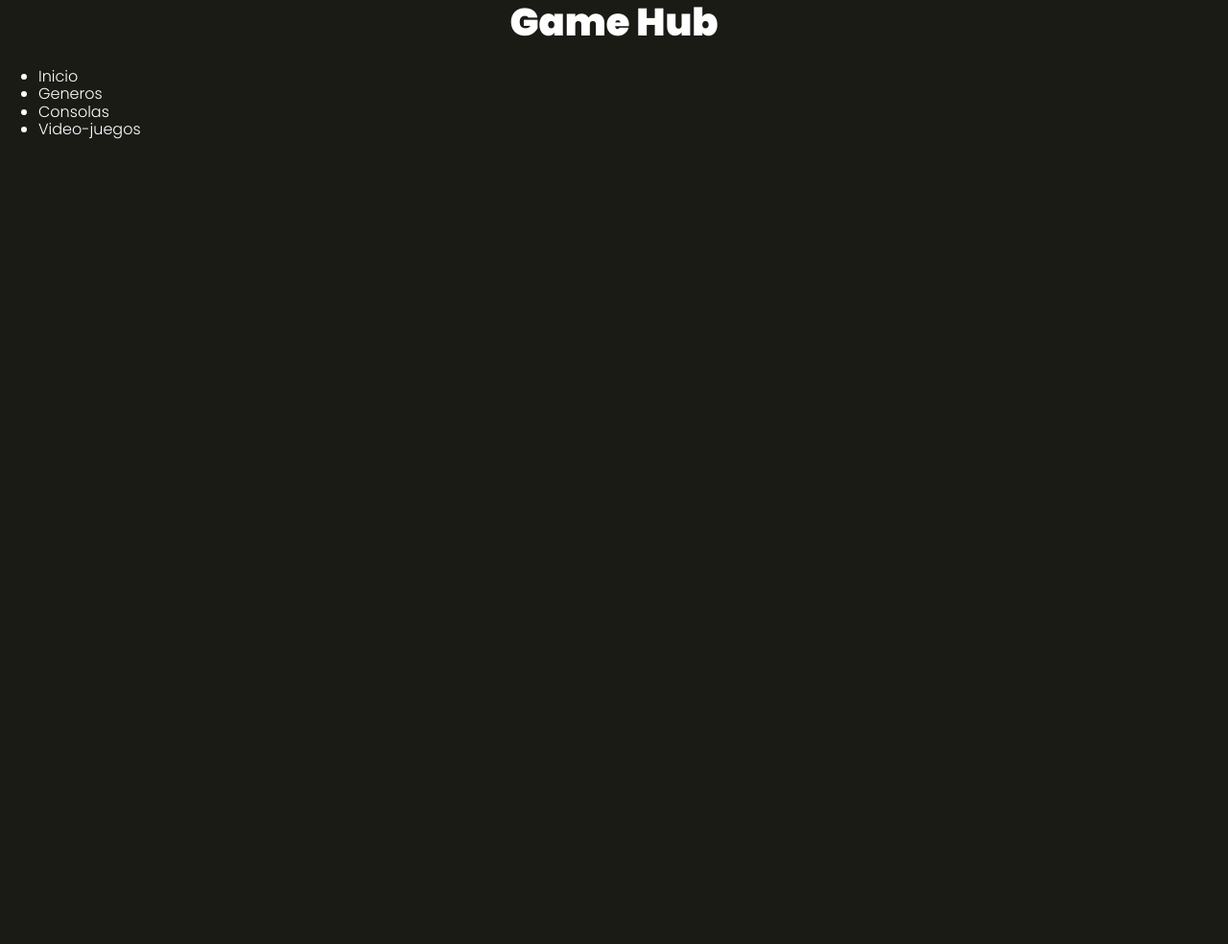
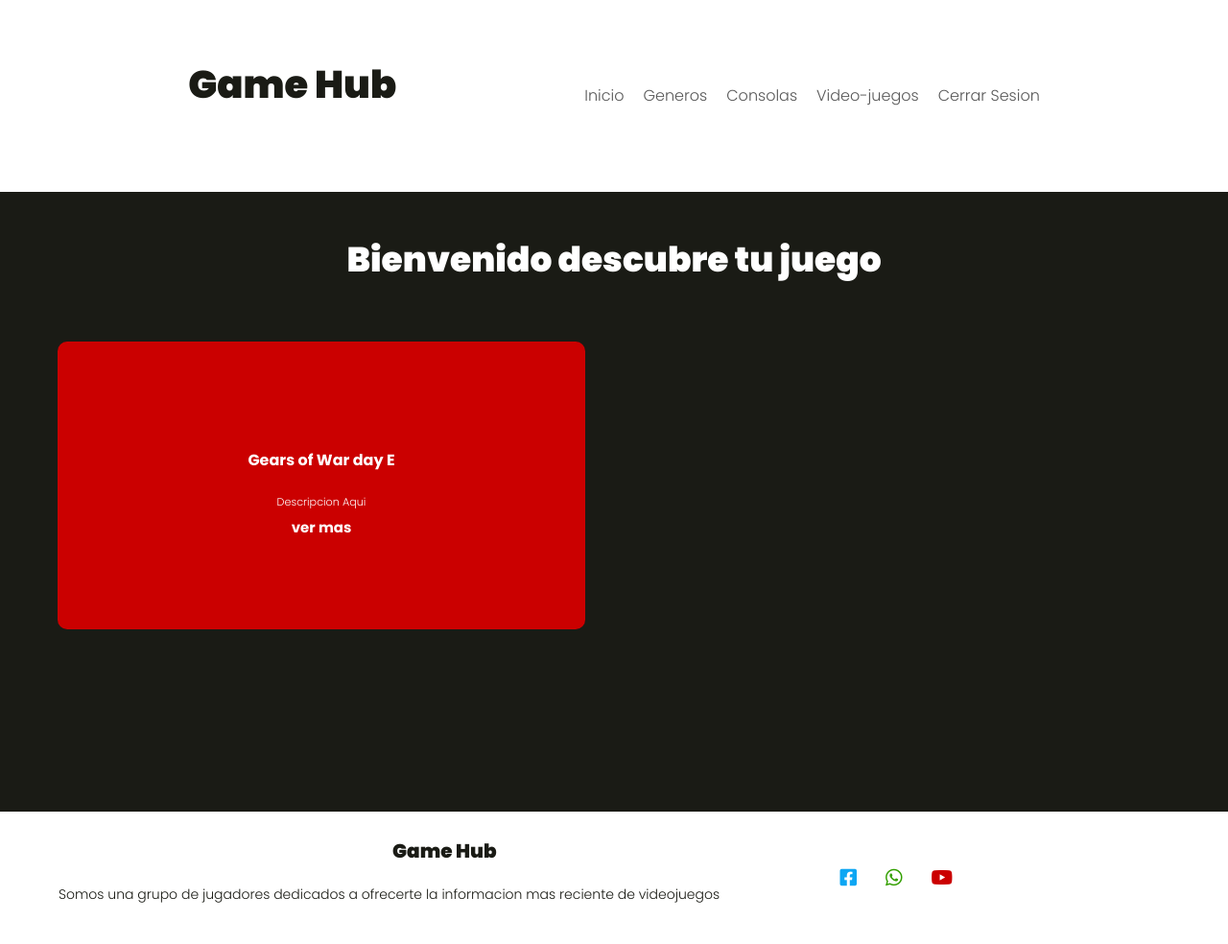
Before and after one commit to GeovanniVera/gamehub, a PHP site: template app/views/auth/dashboard.php in a window 1280 px wide. Shown: the whole page at 96% size. Before the commit the page ends 145 px from the top, so only its background shows below. Run offline with PHP 8.4, Linux system fonts and the light colour scheme; the template is opened without the code that fills it, so the values that code supplies are empty.

Commit message:
se creo las plantillas para headers y footers ademas la vista del dashboard

```diff
--- a/app/views/auth/dashboard.php
+++ b/app/views/auth/dashboard.php
@@ -1,13 +1,17 @@
-<header>
-    <div class="logo">
-        <h1>Game Hub</h1>
+<?php include __DIR__ . "/../includes/navbar.php" ?>
+<main>
+    <h2>Bienvenido descubre tu juego</h2>
+
+    <div class="contenedor dashbord-container">
+        <!--inicio de la card-->
+        <div class="cards">
+                <div class="card red">
+                    <p class="tip">Gears of War day E</p>
+                    <p class="second-text">Descripcion Aqui</p>
+                    <a href="/" class="button">ver mas</a>
+                </div>
+            </div>
+            <!-- fin card-->
     </div>
-    <nav>
-        <ul>
-            <li>Inicio</li>
-            <li>Generos</li>
-            <li>Consolas</li>
-            <li>Video-juegos</li>
-        </ul>
-    </nav>
-</header>
+</main>
+<?php include __DIR__ . "/../includes/footer.php" ?>
--- /dev/null
+++ b/app/views/includes/footer.php
@@ -0,0 +1,18 @@
+<footer class="footer">
+    <div class="contenedor contenedor-footer">
+        <div class="info">
+            <div class="whoiam">
+                <h3>
+                    Game Hub
+                </h3>
+                <p>Somos una grupo de jugadores dedicados a ofrecerte la informacion mas reciente de videojuegos </p>
+            </div>
+        </div>
+
+        <div class="social_media">
+            <i class="fab fa-facebook-square icon-footer icon-face"></i>
+            <i class="fab fa-whatsapp icon-footer icon-whats"></i>
+            <i class="fab fa-youtube icon-footer icon-youtube"></i>
+        </div>
+    </div>
+</footer>
--- a/app/views/includes/navbar.php
+++ b/app/views/includes/navbar.php
@@ -0,0 +1,14 @@
+<header class="header">
+    <div class="logo">
+        <h1>Game Hub</h1>
+    </div>
+    <nav>
+        <ul>
+            <li><a href="/">Inicio</a></li>
+            <li><a href="/genre">Generos</a></li>
+            <li><a href="/console">Consolas</a></li>
+            <li><a href="/video">Video-juegos</a></li>
+            <li><a href="/logout">Cerrar Sesion</a></li>
+        </ul>
+    </nav>
+</header>
--- a/app/views/layout.php
+++ b/app/views/layout.php
@@ -4,7 +4,7 @@
 <head>
     <meta charset="UTF-8">
     <meta name="viewport" content="width=device-width, initial-scale=1.0">
-    <title>App Salón</title>
+    <title>Game Hub</title>
     <link href="https://fonts.googleapis.com/css2?family=Poppins:wght@300;700;900&display=swap" rel="stylesheet">
     <link rel="stylesheet" href="build/css/app.css">
     <link rel="stylesheet" href="https://cdnjs.cloudflare.com/ajax/libs/font-awesome/5.15.3/css/all.min.css">
--- a/gamehub.sql
+++ b/gamehub.sql
@@ -45,7 +45,7 @@
 
 CREATE TABLE IF NOT EXISTS videogames (
     id INT PRIMARY KEY AUTO_INCREMENT,
-    name VARCHAR(255) NOT NULL,
+    name VARCHAR(30) NOT NULL,
     description TEXT
 );
 
--- a/src/scss/base/_variables.scss
+++ b/src/scss/base/_variables.scss
@@ -13,7 +13,7 @@
 $negro: #1a1b15;
 
 $blanco: #FFFFFF;
-$gris: #e1e1e1;
+$gris: #585858;
 
 $separacion: 5rem;
 
--- /dev/null
+++ b/src/scss/components/_footer.scss
@@ -0,0 +1,61 @@
+@use 'base/variables' as v;
+@use 'base/mixins' as m;
+
+.footer{
+    margin-top: 5rem;
+    padding: 2rem;
+    background-color: v.$blanco;
+    .contenedor-footer{
+        display: flex;
+        flex-direction: column;
+        color: v.$negro;
+        @include m.tablet{
+            flex-direction: row;
+        }
+        .social_media{
+            display: flex;
+            justify-content:center;
+            align-items: center;
+            gap: 3rem;
+            .icon-footer{
+                font-size: 2rem;
+            }
+            .icon-whats{
+                color: v.$verde;
+            }
+            .icon-face{
+                color: v.$azul;
+            }
+            .icon-youtube{
+                color: v.$rojo;
+            }
+        }
+    }
+}
+
+
+.info{
+    width: 100%;
+    @include m.tablet{
+        width: 70%;
+    }
+    padding: 1rem;
+    .whoiam{
+        h3{
+            color: v.$negro;
+            font-size: 2rem;
+
+        }
+        p{
+            font-size: 1.4rem;
+            color : v.$negro;
+        }
+    }
+    .copy{
+        p{
+            text-align: center;
+            font-size: 1.4rem;
+            color: v.$negro;
+        }
+    }
+}
--- a/src/scss/components/_header.scss
+++ b/src/scss/components/_header.scss
@@ -2,8 +2,53 @@
 @use 'base/mixins' as m;
 
 .header{
+    margin-bottom: 5rem;
     min-width:100wh ;
     width: 100%;
-    height: 25rem;
-    color:v.$negro ;
+    height: 30rem;
+    background-color:v.$blanco ;
+    color: v.$negro;
+
+    display: flex;
+    flex-direction: column;
+    justify-content: center;
+    align-items: center;
+
+    @include m.tablet{
+        flex-direction: row;
+        justify-content: space-evenly;
+        height: 20rem;
+
+    }
+
+    h1{
+        color: v.$negro;
+    }
+    nav{
+        ul {
+             margin: 0 auto;
+            display: flex;
+            flex-direction: column;
+            align-items: center;
+            justify-content: center;
+            gap: 2rem;
+            padding: 0;
+
+            @include m.tablet {
+                flex-direction: row;
+            }
+            li {
+                list-style: none;
+                a {
+                    text-align: center;
+                    color: v.$gris;
+
+                    &:hover{
+                    color: v.$negro;
+                    font-weight: bold;
+                    }
+                }
+            }
+        }
+    }
 }
--- a/src/scss/components/_index.scss
+++ b/src/scss/components/_index.scss
@@ -1,3 +1,4 @@
 @forward 'header';
 @forward 'formulario';
 @forward 'acciones';
+@forward 'footer';
--- /dev/null
+++ b/src/scss/layout/_dashboard.scss
@@ -0,0 +1,73 @@
+@use 'base/variables' as v;
+@use 'base/mixins' as m;
+
+.dashbord-container {
+    padding: 4rem 2rem;
+    min-height: 60vh;
+    h2 {
+        margin-bottom: 3rem;
+    }
+
+
+}
+
+/* From Uiverse.io by kamehame-ha */
+.cards {
+    width: 100%;
+
+    display: flex;
+    flex-direction: row;
+    flex-wrap: wrap;
+    gap: 15px;
+  }
+
+  .cards .red {
+    background-color: v.$rojo;
+
+  }
+
+
+  .cards .card {
+    display: flex;
+    align-items: center;
+    justify-content: center;
+    flex-direction: column;
+    text-align: center;
+    height: 30rem;
+    width: 100%;
+    @include m.tablet{
+        width: calc(50% - 3rem);
+    }
+    border-radius: 10px;
+    color: white;
+    cursor: pointer;
+    transition: 400ms;
+  }
+
+  .cards .card p.tip {
+    font-size: 1em;
+    font-weight: 700;
+  }
+
+  .cards .card p.second-text {
+    font-size: .7em;
+  }
+
+  .cards .card a.button{
+    font-size: 1.5rem;
+    font-weight: bold;
+    color: v.$blanco;
+    text-decoration: none;
+    &:hover{
+        color: v.$gris;
+    }
+  }
+
+  .cards .card:hover {
+    transform: scale(1.1, 1.1);
+  }
+
+  .cards:hover > .card:not(:hover) {
+    filter: blur(10px);
+    transform: scale(0.9, 0.9);
+  }
--- a/src/scss/layout/_index.scss
+++ b/src/scss/layout/_index.scss
@@ -1,2 +1,3 @@
 @forward 'UI';
+@forward 'dashboard';
 @forward 'formularioRegister';
```
Also changed, not shown: public/build/css/app.css, 1 other file.
